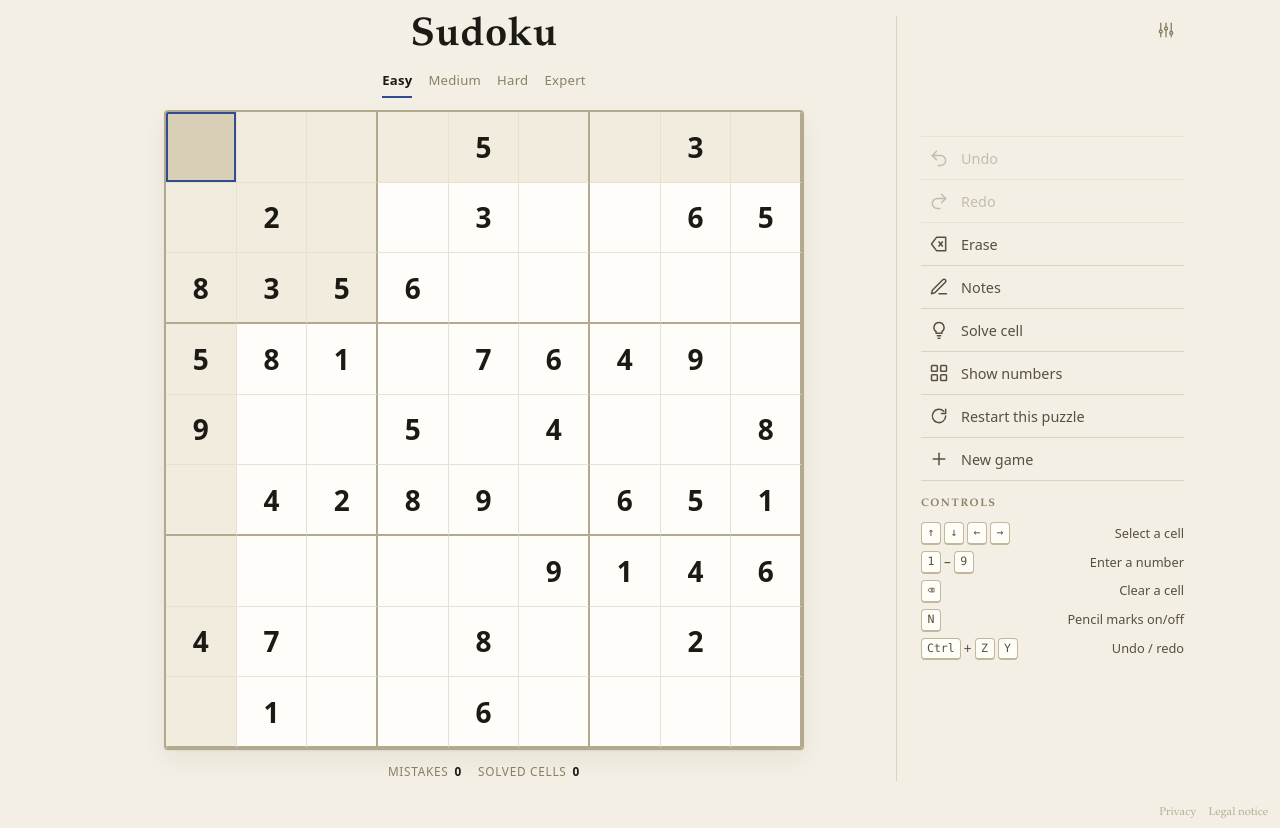
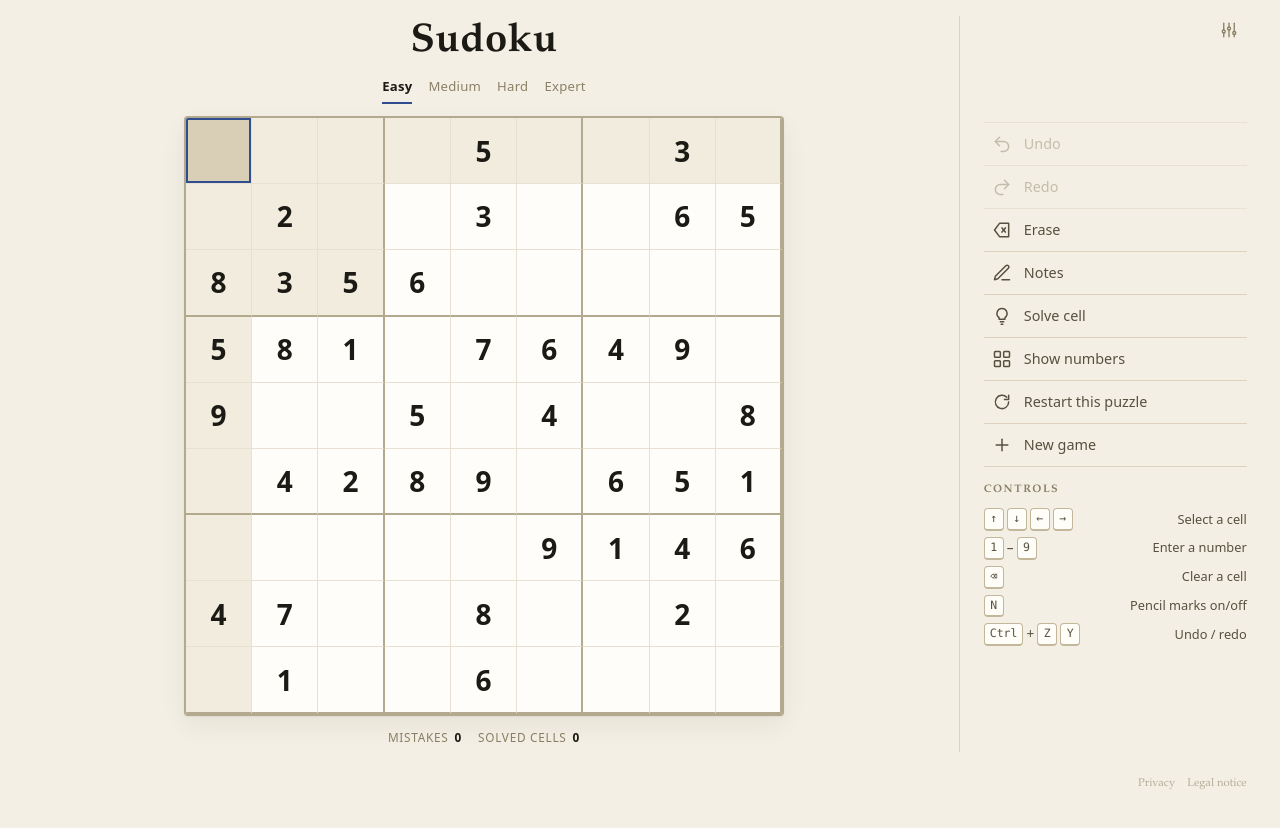
Before and after one commit to TheTechTrooper123/sudoku, a website built with Vite: page index.html in a window 1280 px wide. After the commit the page ends 800 px from the top, so only its background shows below. Built offline with nearby package versions, Linux system fonts and the light colour scheme; files whose address does not match are found by name.

Commit message:
Desktop-Layout auf Vollbild: keine Breitenbegrenzung mehr
Die Seite war auf 1120 px begrenzt und sass als schmale Spalte mit
grossen Raendern in der Bildschirmmitte. Jetzt ist das Layout full-bleed:
fluessige Raender (--gutter), Bedienleiste am rechten Rand, und die
Brettgroesse richtet sich nach der verfuegbaren Viewport-Hoehe
(min(74vw, calc(100dvh - 200px), 1100px)), sodass das Spiel den ganzen
Schirm fuellt und ohne Scrollen passt. Geprueft bis 2560x1440.

```diff
--- a/src/styles/main.css
+++ b/src/styles/main.css
@@ -71,9 +71,11 @@
   --space-5: 24px;
   --transition: 140ms ease;
   /* The board stays square and grows to fill the viewport: the smaller of the
-     available width, the viewport height and an upper bound so very large
-     monitors do not produce an absurdly big grid. */
-  --board-max: clamp(280px, min(92vw, 80dvh), 760px);
+     available width and the viewport height. On big screens a height-driven
+     value is used so the whole game fills the screen. */
+  --board-max: min(92vw, 80dvh);
+  /* Side gutter: full-bleed layout, so the margins scale with the viewport. */
+  --gutter: clamp(var(--space-4), 2.6vw, 56px);
   color-scheme: light;
 }
 
@@ -269,9 +271,7 @@ button {
 }
 
 .site-header__inner {
-  max-width: 1120px;
-  margin: 0 auto;
-  padding: var(--space-3) var(--space-4) 0;
+  padding: var(--space-3) var(--gutter) 0;
   display: flex;
   align-items: center;
   justify-content: flex-end;
@@ -335,9 +335,7 @@ button {
   flex: 1;
   flex-direction: column;
   width: 100%;
-  max-width: 1120px;
-  margin: 0 auto;
-  padding: var(--space-4) var(--space-4) var(--space-5);
+  padding: var(--space-4) var(--gutter) var(--space-5);
 }
 
 /* The masthead: an inked serif word, centred over the grid. */
@@ -362,8 +360,18 @@ button {
 }
 
 @media (min-width: 900px) {
+  /* Fill the screen: the grid takes the full width and the board column is
+     centred against the height, so the game uses the whole viewport. */
   .game {
     grid-template-columns: minmax(0, 1fr) minmax(236px, 288px);
+    align-items: center;
+  }
+
+  :root {
+    /* Height-driven so the whole game fits the viewport without scrolling;
+       the fixed chrome (title, difficulty, status, footer, paddings) is
+       subtracted, and a cap keeps the grid sane on very large monitors. */
+    --board-max: min(74vw, calc(100dvh - 200px), 1100px);
   }
 }
 
@@ -1213,7 +1221,7 @@ kbd {
   display: flex;
   justify-content: flex-end;
   gap: var(--space-3);
-  padding: 0 var(--space-3) var(--space-2);
+  padding: 0 var(--gutter) var(--space-2);
   font-family: var(--font-display);
   font-size: 0.7rem;
   line-height: 1.4;
```
